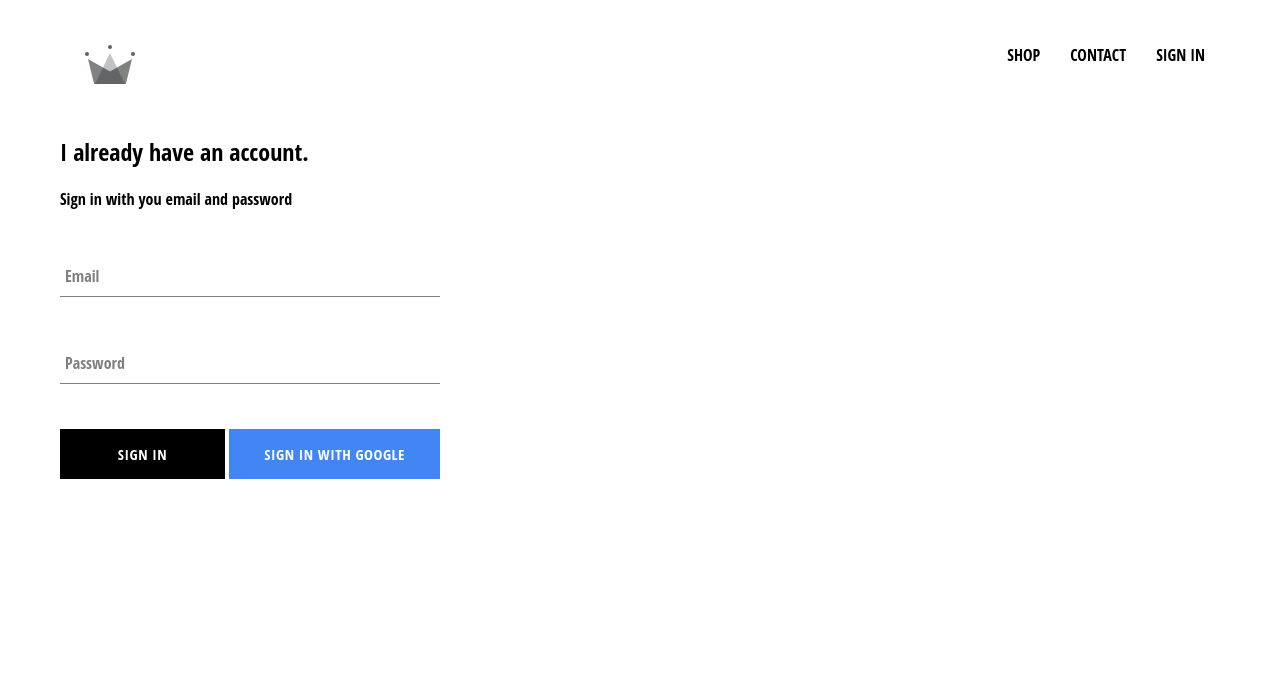
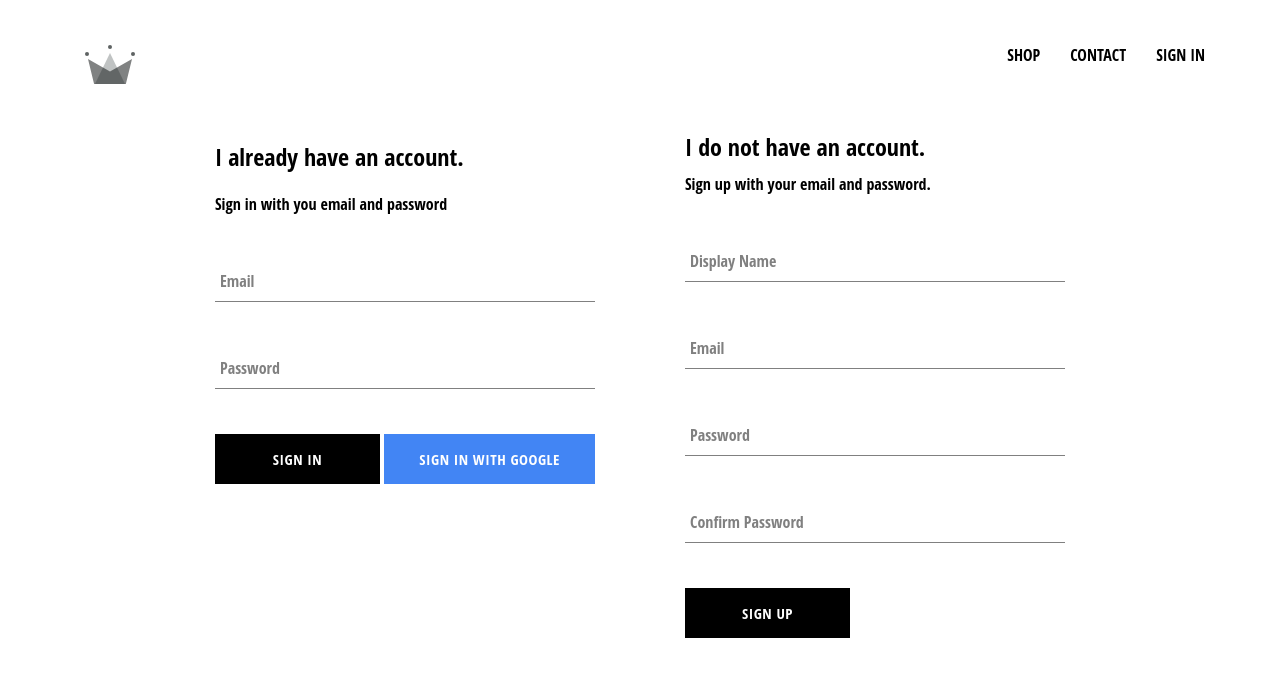
Before and after one commit to marcellogoiaba/e-commerce-react, a React (Create React App) app: page /signin in a window 1280 px wide. Shown: the top 676 px of the page. Built offline with nearby package versions, Linux system fonts and the light colour scheme; no server answers; the HTML template or start-up script is replaced by a standard one.

Commit message:
implemented user sign up with email and password

```diff
--- a/src/App.js
+++ b/src/App.js
@@ -7,7 +7,7 @@
 import ShopPage from './pages/shop/shop.component';
 import SignInAndSignUpPage from './pages/sign-in-and-sign-up/sign-in-and-sign-up.component';
 import Header from './components/header/header.component';
-import { auth } from './firebase/firebase.utils';
+import { auth, createUserProfileDocument } from './firebase/firebase.utils';
 
 class App extends React.Component {
   constructor() {
@@ -21,10 +21,23 @@
   unsubscribeFromAuth = null;
 
   componentDidMount() {
-    this.unsubscribeFromAuth = auth.onAuthStateChanged(user => {
-      this.setState({ currentUser: user });
+    this.unsubscribeFromAuth = auth.onAuthStateChanged(async userAuth => {
+      if (userAuth) {
+        const userRef = await createUserProfileDocument(userAuth);
 
-      console.log(user);
+        userRef.onSnapshot(snapShot => {
+          this.setState({
+            currentUser: {
+              id: snapShot.id,
+              ...snapShot.data()
+            }
+          });
+          console.log(this.state.currentUser)
+        });
+      }
+      this.setState({
+        currentUser: userAuth
+      })
     });
   }
 
--- /dev/null
+++ b/src/components/sign-up/sign-up.component.jsx
@@ -0,0 +1,95 @@
+import React from 'react';
+import './sign-up.styles.scss';
+import CustomButton from '../custom-button/custom-button.component';
+import FormInput from '../form-input/form-input.component';
+import { auth, createUserProfileDocument } from '../../firebase/firebase.utils';
+import { render } from '@testing-library/react';
+
+class SignUp extends React.Component {
+  constructor() {
+    super();
+    this.state = {
+      displayName: '',
+      email: '',
+      password: '',
+      confirmPassword: ''
+    }
+  }
+
+  handleSubmit = async event => {
+    event.preventDefault();
+
+    const { displayName, email, password, confirmPassword } = this.state;
+    if (password !== confirmPassword) {
+      alert("Passwords don't match");
+      return;
+    }
+    try {
+      const user = await auth.createUserWithEmailAndPassword(email, password);
+      await createUserProfileDocument(user, { displayName });
+
+      this.setState({
+        displayName: '',
+        email: '',
+        password: '',
+        confirmPassword: ''
+      });
+    } catch (error) {
+      console.error(error)
+    }
+  }
+
+  handleChange = event => {
+    const { name, value } = event.target;
+    this.setState({ [name]: value });
+
+  }
+
+
+  render() {
+    const { displayName, email, password, confirmPassword } = this.state;
+    return (
+      <div className='sign-up'>
+        <h2 className='title'>I do not have an account.</h2>
+        <span>Sign up with your email and password.</span>
+        <form className='sign-up-form' onSubmit={this.handleSubmit}>
+          <FormInput
+            type='text'
+            name='displayName'
+            value={displayName}
+            onChange={this.handleChange}
+            label='Display Name'
+            required
+          />
+          <FormInput
+            type='email'
+            name='email'
+            value={email}
+            onChange={this.handleChange}
+            label='Email'
+            required
+          />
+          <FormInput
+            type='password'
+            name='password'
+            value={password}
+            onChange={this.handleChange}
+            label='Password'
+            required
+          />
+          <FormInput
+            type='password'
+            name='confirmPassword'
+            value={confirmPassword}
+            onChange={this.handleChange}
+            label='Confirm Password'
+            required
+          />
+          <CustomButton type='submit'>Sign Up</CustomButton>
+        </form>
+      </div>
+    )
+  }
+}
+
+export default SignUp;
--- /dev/null
+++ b/src/components/sign-up/sign-up.styles.scss
@@ -0,0 +1,9 @@
+.sign-up{
+  width: 380px;
+  display: flex;
+  flex-direction: column;
+
+  .title {
+      margin: 10px 0;
+  }
+}
--- a/src/firebase/firebase.utils.jsx
+++ b/src/firebase/firebase.utils.jsx
@@ -3,7 +3,7 @@
 import 'firebase/auth';
 import { initialize } from 'workbox-google-analytics';
 
-const config  = {
+const config = {
   apiKey: "AIzaSyDHjjsLwSpx6cAYnWdIROOtmeXCaz-0A-8",
   authDomain: "crown-db-1f8fe.firebaseapp.com",
   projectId: "crown-db-1f8fe",
@@ -13,13 +13,39 @@
   measurementId: "G-18LG0XXBSY"
 };
 
+export const createUserProfileDocument = async (userAuth, additionalData) => {
+  if (!userAuth) return;
+
+  const userRef = firestore.doc(`users/${userAuth.uid}`);
+
+  const snapshot = await userRef.get()
+
+  if (!snapshot.exists) {
+    const { displayName, email } = userAuth;
+    const createdAt = new Date();
+
+    try {
+      await userRef.set({
+        displayName,
+        createdAt,
+        email,
+        ...additionalData
+      })
+    } catch (error) {
+      console.log('error creating user', error.message)
+    }
+  }
+
+  return userRef;
+}
+
 firebase.initializeApp(config);
 
 export const auth = firebase.auth();
 export const firestore = firebase.firestore();
 
 const provider = new firebase.auth.GoogleAuthProvider();
-  provider.setCustomParameters({prompt: 'select_account'});
+provider.setCustomParameters({ prompt: 'select_account' });
 
 export const signInWithGoogle = () => auth.signInWithPopup(provider);
 export default firebase;
--- a/src/pages/sign-in-and-sign-up/sign-in-and-sign-up.component.jsx
+++ b/src/pages/sign-in-and-sign-up/sign-in-and-sign-up.component.jsx
@@ -1,10 +1,12 @@
 import React from 'react';
 import './sign-in-and-sign-up.styles.scss';
 import SignIn from '../../components/sign-in/sign-in.component';
+import SignUp from '../../components/sign-up/sign-up.component';
 
 const SignInAndSignUpPage = () => (
     <div className='sign-in-and-sign-up'>
         <SignIn />
+        <SignUp />
     </div>
 )
 
--- a/src/pages/sign-in-and-sign-up/sign-in-and-sign-up.styles.scss
+++ b/src/pages/sign-in-and-sign-up/sign-in-and-sign-up.styles.scss
@@ -0,0 +1,7 @@
+.sign-in-and-sign-up {
+  width: 850px;
+  display: flex;
+  flex-direction: row;
+  justify-content: space-between;
+  margin: 30px auto;
+}
```
Also changed, not shown: src/components/header/header.component.jsx (+4 -5 lines), 1 other file (tests, documents, lock files or other folders). Lines whose indentation alone changed are shown as unchanged.
